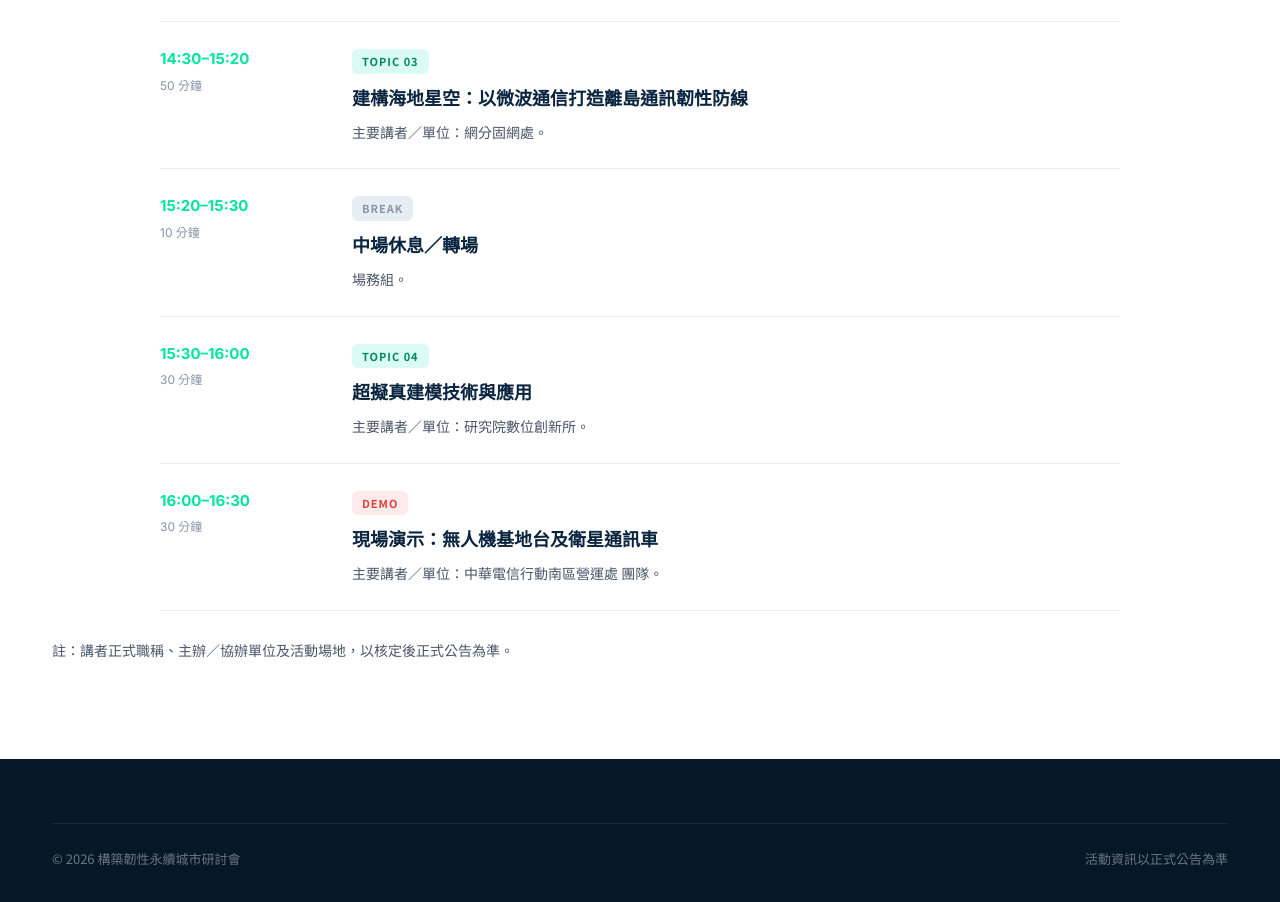
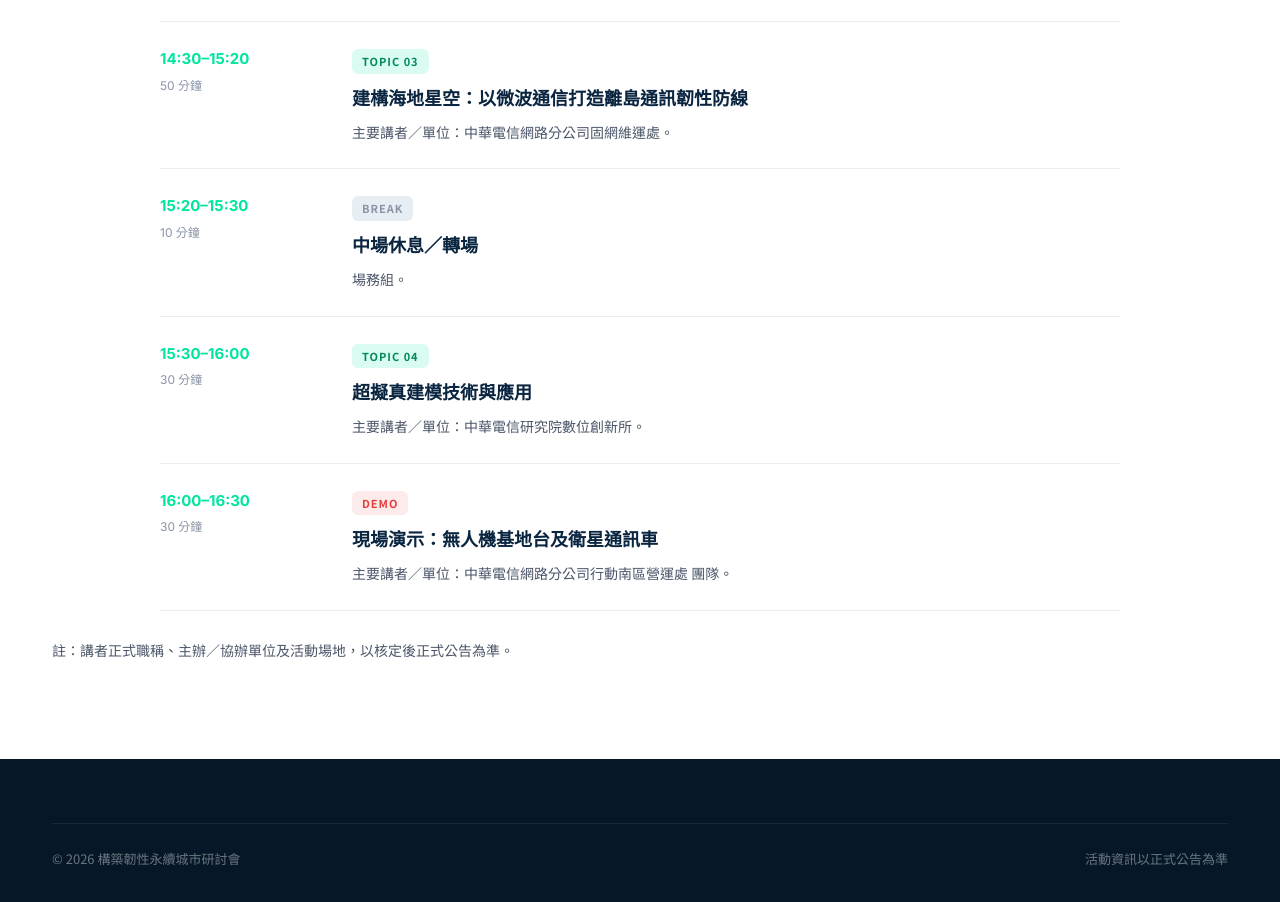
Before and after one commit to oneclawchen-ai/kao_website, a website: page agenda.html in a window 1280 px wide. Shown: the part 1830-2732 px from the top of the page. Drawn offline with Linux system fonts and the light colour scheme.

Commit message:
Update agenda.html

```diff
--- a/agenda.html
+++ b/agenda.html
@@ -8,7 +8,7 @@
 <div style="margin:40px 0 24px;padding:12px 20px;background:var(--mist);border-left:4px solid var(--deep-ocean);font-weight:bold;color:var(--deep-ocean);">下午：無人機 AI 視覺、網路韌性與技術演示</div>
 <div class="agenda-item"><div class="agenda-time">13:30–14:20<span class="duration">50 分鐘</span></div><div class="agenda-content"><span class="agenda-type type-panel">TOPIC 02</span><h4>Sim-to-Real：數位孿生作為無人機 AI 視覺的訓練場</h4><p>主要講者／單位：旭翔科技、台南企業。</p></div></div>
 <div class="agenda-item"><div class="agenda-time">14:20–14:30<span class="duration">10 分鐘</span></div><div class="agenda-content"><span class="agenda-type type-break">BREAK</span><h4>中場休息／轉場</h4><p>場務組。</p></div></div>
-<div class="agenda-item"><div class="agenda-time">14:30–15:20<span class="duration">50 分鐘</span></div><div class="agenda-content"><span class="agenda-type type-panel">TOPIC 03</span><h4>建構海地星空：以微波通信打造離島通訊韌性防線</h4><p>主要講者／單位：網分固網處。</p></div></div>
+<div class="agenda-item"><div class="agenda-time">14:30–15:20<span class="duration">50 分鐘</span></div><div class="agenda-content"><span class="agenda-type type-panel">TOPIC 03</span><h4>建構海地星空：以微波通信打造離島通訊韌性防線</h4><p>主要講者／單位：中華電信網路分公司固網維運處。</p></div></div>
 <div class="agenda-item"><div class="agenda-time">15:20–15:30<span class="duration">10 分鐘</span></div><div class="agenda-content"><span class="agenda-type type-break">BREAK</span><h4>中場休息／轉場</h4><p>場務組。</p></div></div>
-<div class="agenda-item"><div class="agenda-time">15:30–16:00<span class="duration">30 分鐘</span></div><div class="agenda-content"><span class="agenda-type type-panel">TOPIC 04</span><h4>超擬真建模技術與應用</h4><p>主要講者／單位：研究院數位創新所。</p></div></div>
-<div class="agenda-item"><div class="agenda-time">16:00–16:30<span class="duration">30 分鐘</span></div><div class="agenda-content"><span class="agenda-type type-ceremony">DEMO</span><h4>現場演示：無人機基地台及衛星通訊車</h4><p>主要講者／單位：中華電信行動南區營運處 團隊。</p></div></div></div><p style="margin-top:28px;color:var(--ink-soft);font-size:14px;">註：講者正式職稱、主辦／協辦單位及活動場地，以核定後正式公告為準。</p></div></section><footer class="footer"><div class="container"><div class="footer-bottom"><div>© 2026 構築韌性永續城市研討會</div><div>活動資訊以正式公告為準</div></div></div></footer><script src="js/common.js"></script></body></html>
+<div class="agenda-item"><div class="agenda-time">15:30–16:00<span class="duration">30 分鐘</span></div><div class="agenda-content"><span class="agenda-type type-panel">TOPIC 04</span><h4>超擬真建模技術與應用</h4><p>主要講者／單位：中華電信研究院數位創新所。</p></div></div>
+<div class="agenda-item"><div class="agenda-time">16:00–16:30<span class="duration">30 分鐘</span></div><div class="agenda-content"><span class="agenda-type type-ceremony">DEMO</span><h4>現場演示：無人機基地台及衛星通訊車</h4><p>主要講者／單位：中華電信網路分公司行動南區營運處 團隊。</p></div></div></div><p style="margin-top:28px;color:var(--ink-soft);font-size:14px;">註：講者正式職稱、主辦／協辦單位及活動場地，以核定後正式公告為準。</p></div></section><footer class="footer"><div class="container"><div class="footer-bottom"><div>© 2026 構築韌性永續城市研討會</div><div>活動資訊以正式公告為準</div></div></div></footer><script src="js/common.js"></script></body></html>
```
